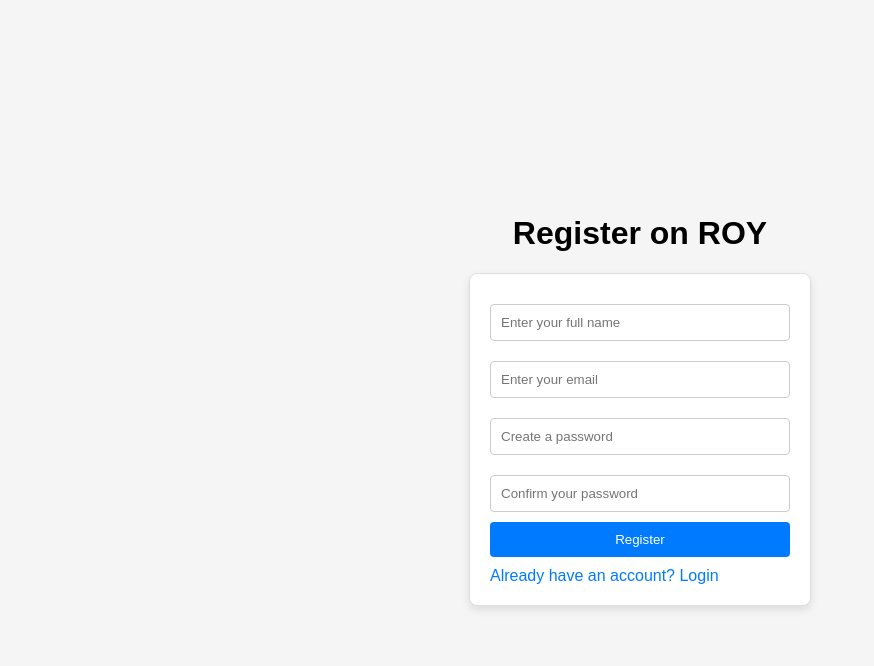
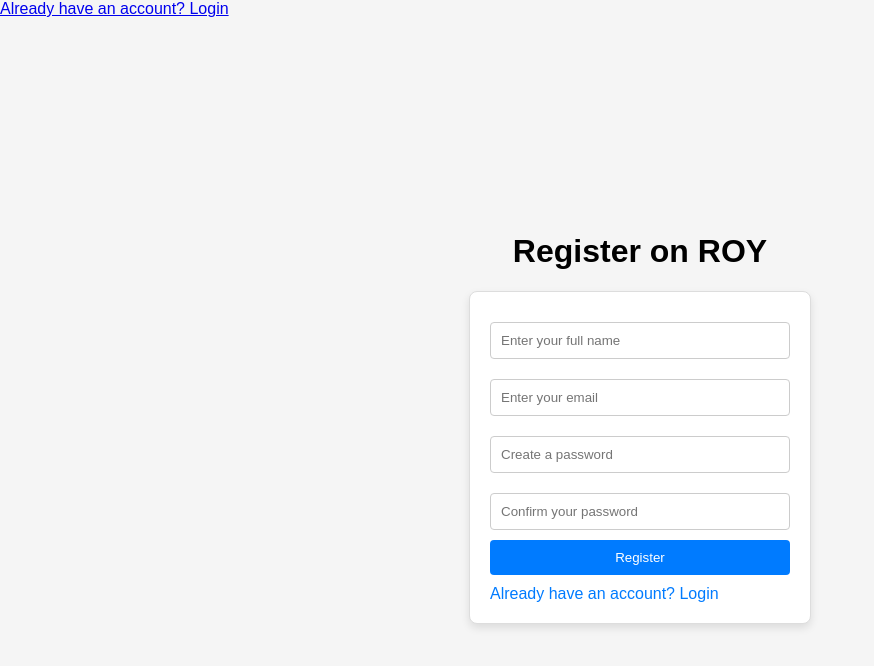
Before and after one commit to snuras/roy_rpo, a plain HTML site: page register.html in a window 1280 px wide. Shown: the whole page, without its empty margins (0-874 px from the left). Drawn offline with Linux system fonts and the light colour scheme.

Commit message:
Update register.html

```diff
--- a/register.html
+++ b/register.html
@@ -4,6 +4,7 @@
     <meta charset="UTF-8">
     <meta name="viewport" content="width=device-width, initial-scale=1.0">
     <title>Register - ROY Platform</title>
+    <a href="index.html">Already have an account? Login</a>
     <link rel="stylesheet" href="styles.css">
 </head>
 <body>
```
